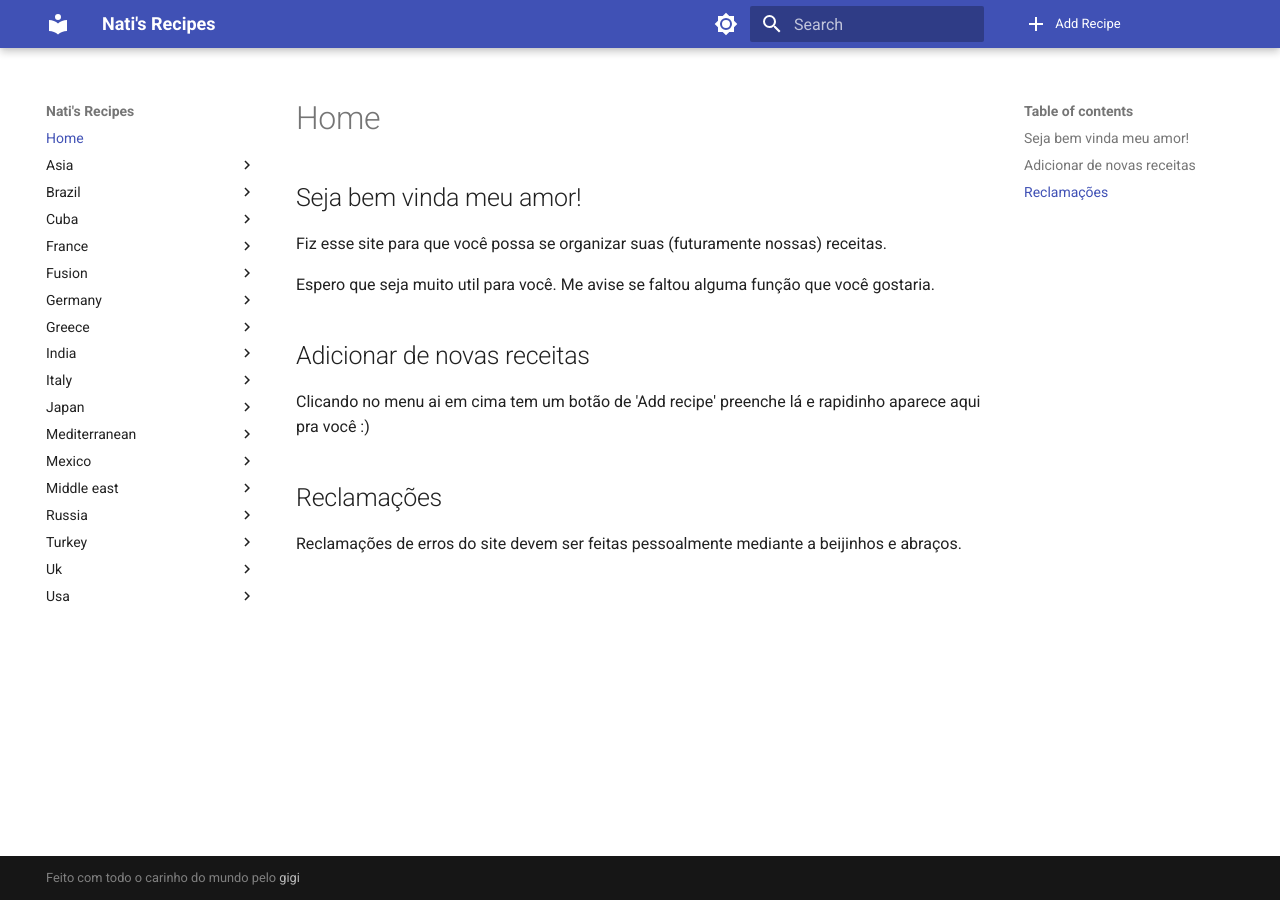
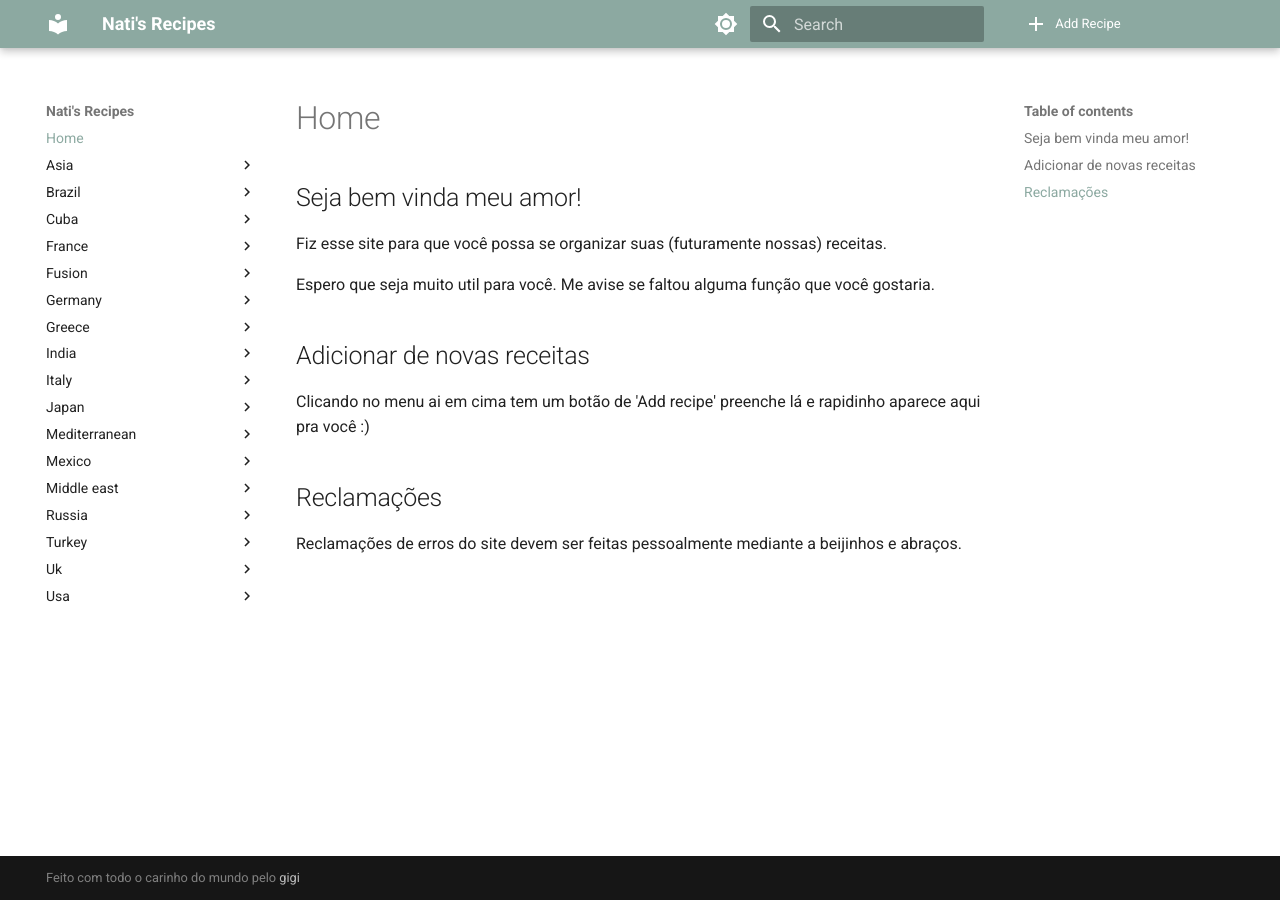
Before and after one commit to giovannipereiradev/natis-recipes, an MkDocs documentation site: the page built from docs/index.md, in a window 1280 px wide. Built offline with MkDocs 1.6.1 and Material for MkDocs 9.7.7, drawn with Linux system fonts in a browser that asks for light colours.

Commit message:
feat(theme): change site theme

```diff
--- /dev/null
+++ b/docs/stylesheets/custom-theme.css
@@ -0,0 +1,13 @@
+/* Define cor principal personalizada */
+[data-md-color-primary="custom"] {
+  --md-primary-fg-color:        #8CA9A1;
+  --md-primary-fg-color--light: #b7cddd;
+  --md-primary-fg-color--dark:  #8CA9A1;
+}
+
+/* Define cor de destaque (accent) personalizada */
+[data-md-color-accent="custom"] {
+  --md-accent-fg-color:         #8CA9A1;
+  --md-accent-fg-color--light:  #b7cddd;
+  --md-accent-fg-color--dark:   #8CA9A1;
+}
--- a/mkdocs.yml
+++ b/mkdocs.yml
@@ -8,15 +8,19 @@ theme:
   language: en
   palette:
   - scheme: default
+    primary: custom
+    accent: custom
     toggle:
       icon: material/brightness-7
       name: Switch to dark mode
   - scheme: slate
+    primary: custom
+    accent: custom
     toggle:
       icon: material/brightness-4
       name: Switch to light mode
   icon:
-    repo: material/plus
+      repo: material/plus
 repo_url: https://automate.giovannitavares.com/form/natis-recipies-adding
 repo_name: Add Recipe
 plugins:
@@ -36,4 +40,5 @@ extra:
   generator: false
 extra_css:
   - /stylesheets/recipe-img.css
+  - stylesheets/custom-theme.css
 copyright: '<copyright style="color: var(--md-footer-fg-color--lighter);" >Feito com todo o carinho do mundo pelo <a style="color: var(--md-footer-fg-color--light);" href="https://github.giovannitavares.com" target="_blank">gigi</a></copyright>'
```
